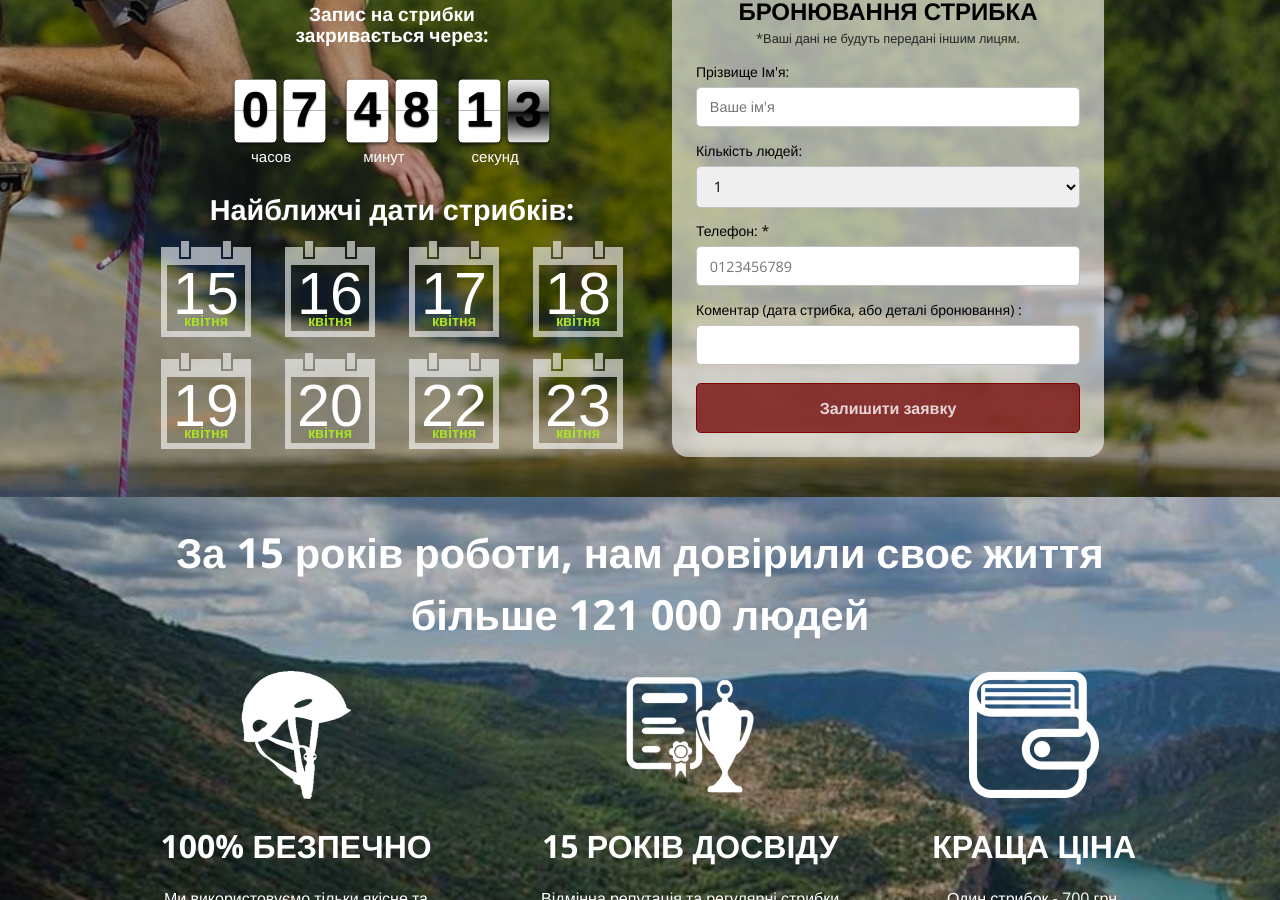
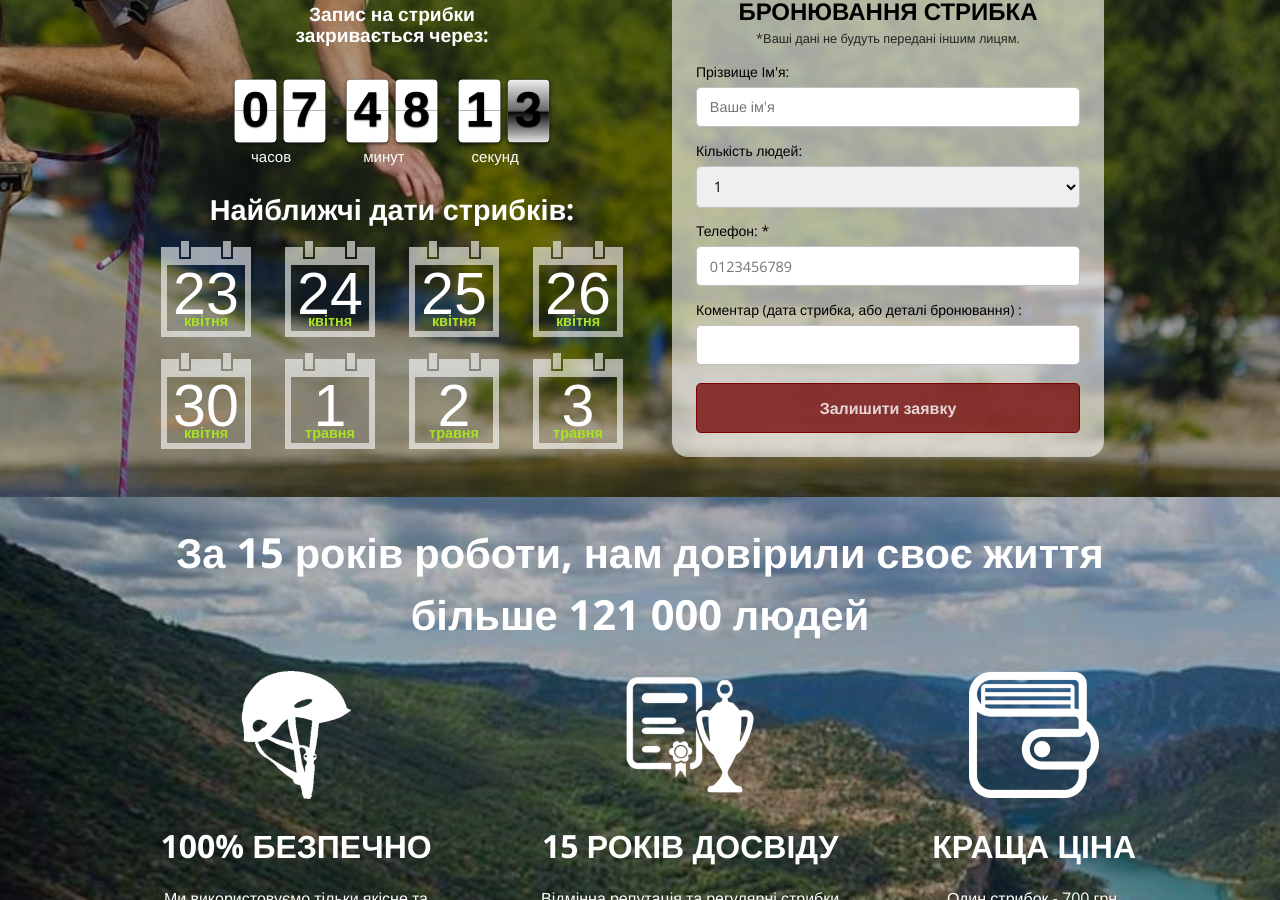
Before and after one commit to Andreyfilko/go-jump, a Jekyll site: the page built from index.md, in a window 1280 px wide and 900 px high, scrolled down 499 px. Built offline with Jekyll 4.4.1, drawn with Linux system fonts in a browser that asks for light colours; some web fonts are replaced; some of the changed text lies outside the part shown.

Commit message:
Update _config.yml

```diff
--- a/_config.yml
+++ b/_config.yml
@@ -35,11 +35,11 @@ google_analytics:
 theme: jekyll-theme-cayman
 
 dates:
-  - 2026-04-15
-  - 2026-04-16
-  - 2026-04-17
-  - 2026-04-18
-  - 2026-04-19
-  - 2026-04-20
-  - 2026-04-22
   - 2026-04-23
+  - 2026-04-24
+  - 2026-04-25
+  - 2026-04-26
+  - 2026-04-30
+  - 2026-05-01
+  - 2026-05-02
+  - 2026-05-03
```
